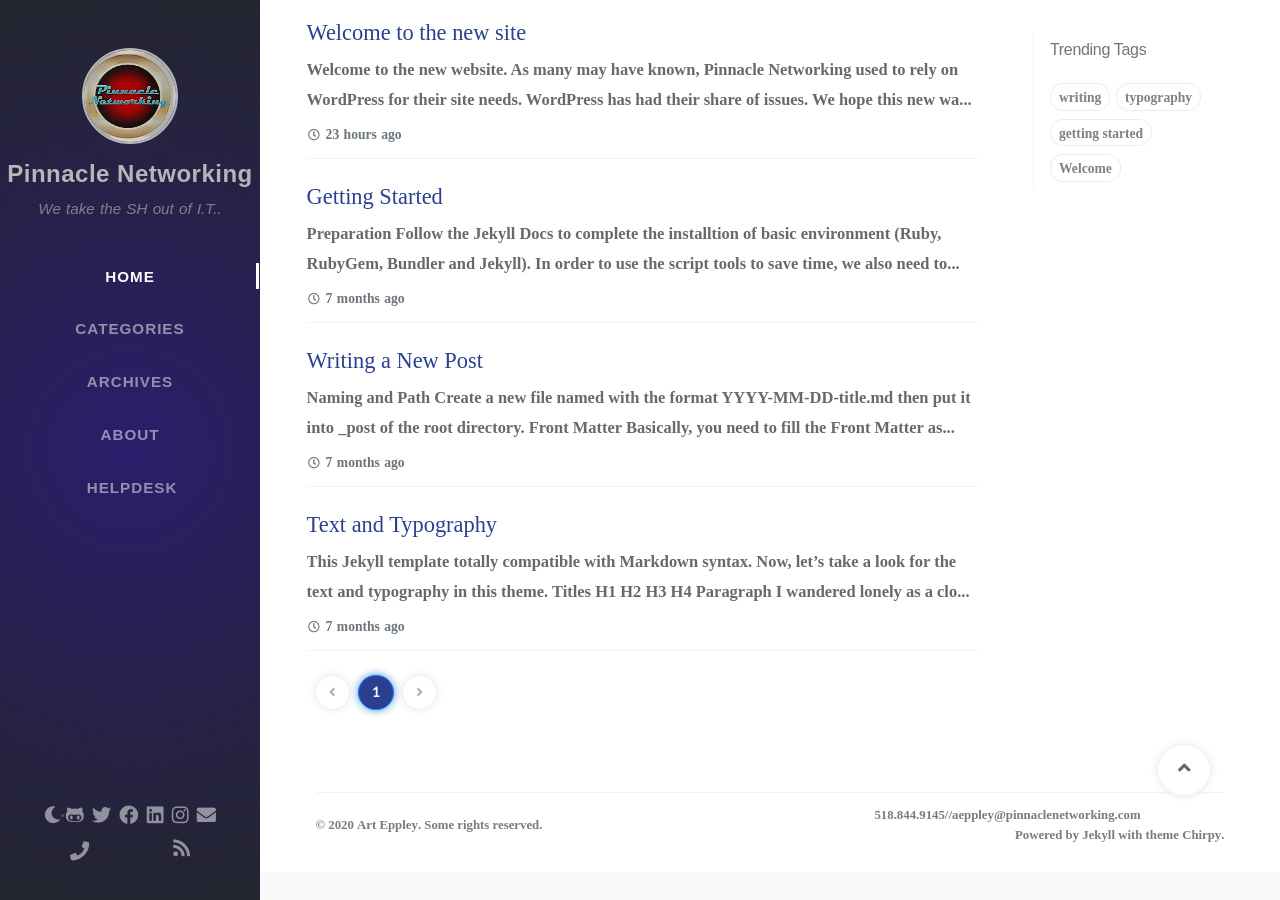
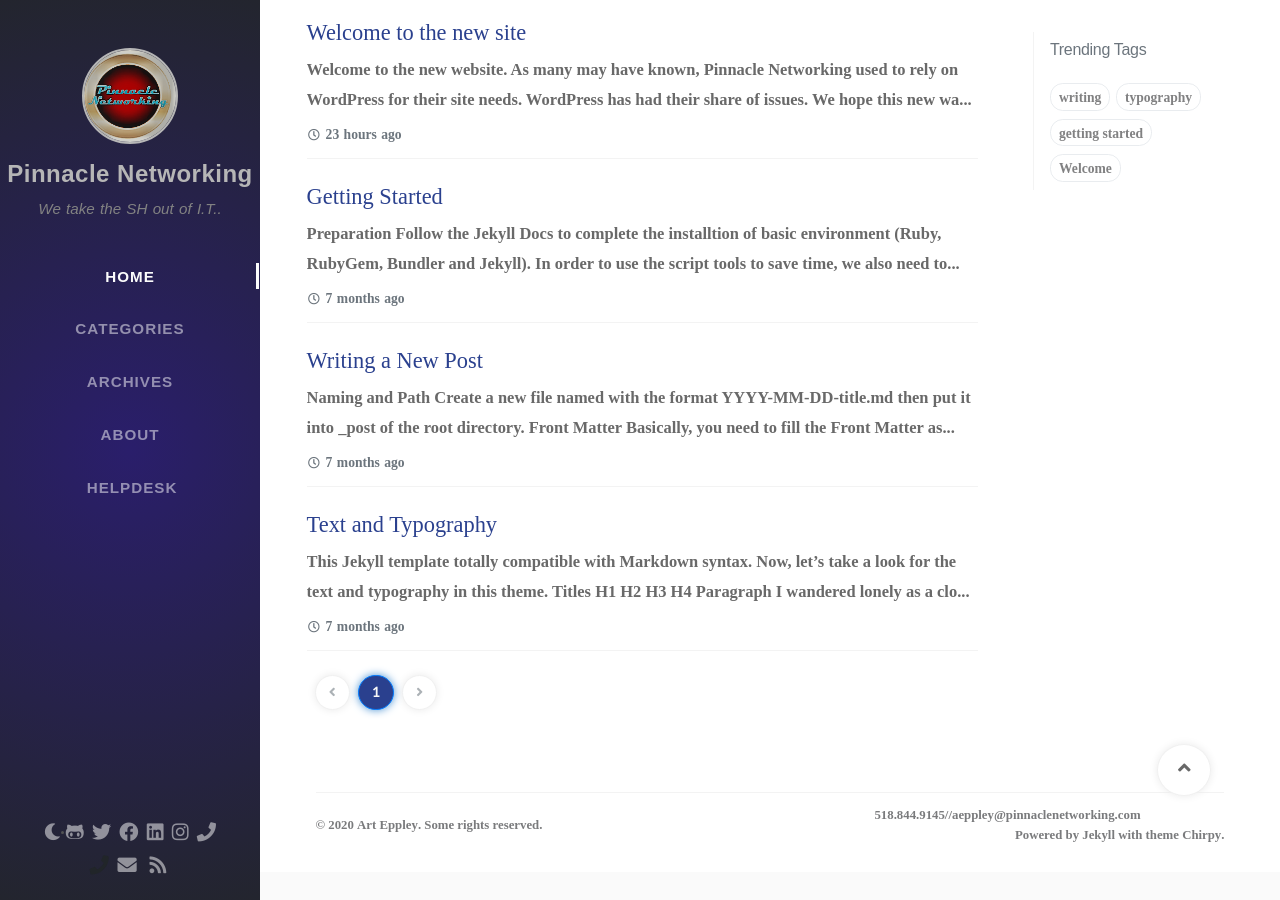
Before and after one commit to Pinnaclenetworking/pinnaclenetworking.github.io, a Jekyll site: the page built from index.html, in a window 1280 px wide and 900 px high, scrolled down 249 px. Built offline with Jekyll 4.4.1, drawn with Linux system fonts in a browser that asks for light colours; nearby versions of some CDN libraries; some web fonts are replaced; the list of posts is cut into pages by our own code; comment, search, counter and statistics services are not loaded.

Commit message:
Update sidebar.html

```diff
--- a/_includes/sidebar.html
+++ b/_includes/sidebar.html
@@ -82,11 +82,12 @@
   <a href="https://instagram.com/{{ site.instagram.username }}" target="_blank">
     <i class="fab fa-instagram"></i>
   </a>
+  <a href="tel:5188449145"><i class="fas fa-phone"></a>
   {% assign email = site.social.email | split: '@' %}
   <a href="javascript:window.open('mailto:' + ['{{ email[0] }}','{{ email[1] }}'].join('@'))">
     <i class="fas fa-envelope"></i>
   </a>
-  <a href="tel:5188449145"><i class="fas fa-phone"></a>
+
   <a href="{{ site.baseurl }}/feed.xml" target="_blank">
     <i class="fas fa-rss"></i>
   </a>
```
